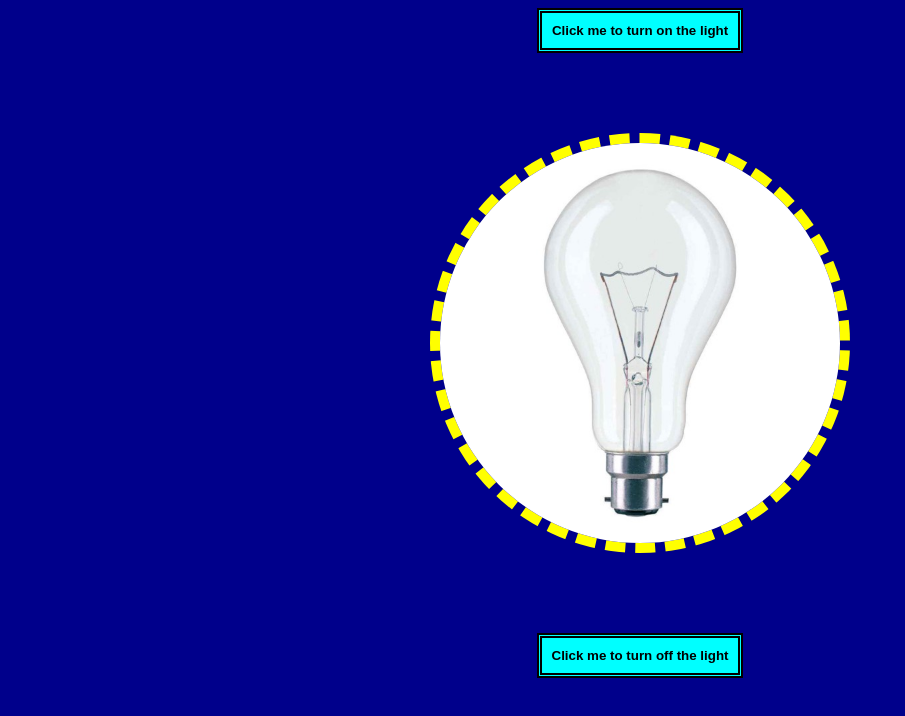
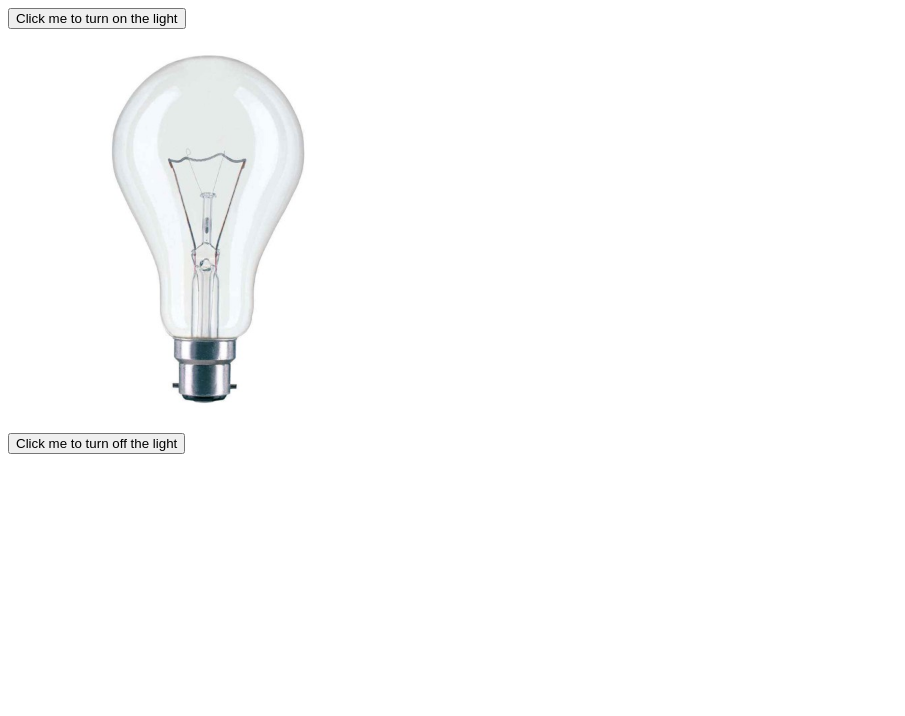
Before and after one commit to manshi413/Turn-it, a plain HTML site: page index.html in a window 1280 px wide. Shown: the whole page, without its empty margins (0-905 px from the left). Drawn offline with Linux system fonts and the light colour scheme.

Commit message:
Update index.html

```diff
--- a/index.html
+++ b/index.html
@@ -4,43 +4,6 @@
     <meta charset="UTF-8">
     <meta name="viewport" content="width=device-width, initial-scale=1.0">
     <title>Document</title>
-    <style>
-        #bulb{
-            display: flex;
-            justify-content: center;
-            margin: 5rem;
-        }
-        body{
-            background-color:darkblue;
-            font-family:'Franklin Gothic Medium', 'Arial Narrow', Arial, sans-serif;
-        }
-        #img{
-            border-radius: 50%;
-            border: 10px dashed yellow;
-        }
-        .button{
-            display: flex;
-            justify-content: center;
-        }
-        #button2,#button1{
-            background-color: aqua;
-            color: black;
-            font-weight: bold;
-            border: 5px double black;
-            padding: 10px;
-
-        }
-        #button1:hover{
-            cursor: pointer;
-            border: 6px double black;
-            background-color: yellow;
-        }
-        #button2:hover{
-            cursor: pointer;
-            border: 6px double black;
-            background-color: gray;
-        }
-    </style>
 </head>
 <body>
     <div id="element">
```
